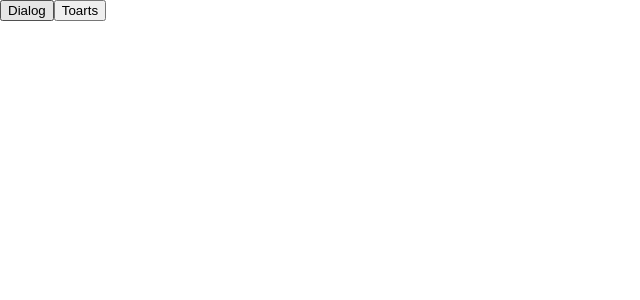
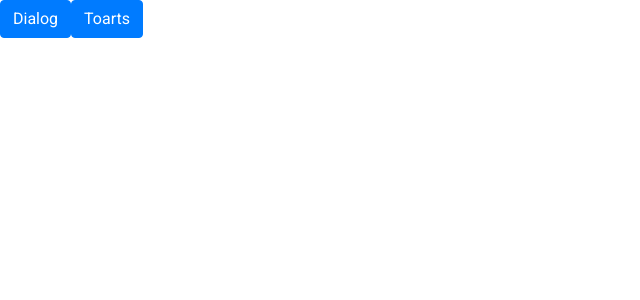
Before and after one commit to quockhanh23/Angular_Han_Kinh, an Angular app: page / in a window 1280 px wide. Shown: the top 300 px of the page, without its empty margins (0-640 px from the left). Built offline with nearby package versions, Linux system fonts and the light colour scheme.

Commit message:
add done ng-bootstrap

```diff
--- a/angular.json
+++ b/angular.json
@@ -27,6 +27,7 @@
               "src/assets"
             ],
             "styles": [
+              "node_modules/bootstrap/dist/css/bootstrap.min.css",
               "node_modules/ngx-toastr/toastr.css",
               "src/custom-theme.scss",
               "src/styles.css"
--- a/package.json
+++ b/package.json
@@ -16,10 +16,13 @@
     "@angular/compiler": "~13.2.0",
     "@angular/core": "~13.2.0",
     "@angular/forms": "~13.2.0",
+    "@angular/localize": "~13.2.0",
     "@angular/material": "^13.2.1",
     "@angular/platform-browser": "~13.2.0",
     "@angular/platform-browser-dynamic": "~13.2.0",
     "@angular/router": "~13.2.0",
+    "@ng-bootstrap/ng-bootstrap": "^11.0.0",
+    "bootstrap": "^4.6.0",
     "ngx-toastr": "^14.2.1",
     "rxjs": "~7.5.0",
     "tslib": "^2.3.0",
--- a/src/app/app.module.ts
+++ b/src/app/app.module.ts
@@ -8,6 +8,7 @@ import {TestComponent} from './test/test.component';
 import {DialogComponent} from './dialog/dialog.component';
 import {MaterialModule} from "./material/material.module";
 import {ToastrModule} from "ngx-toastr";
+import { NgbModule } from '@ng-bootstrap/ng-bootstrap';
 
 @NgModule({
   declarations: [
@@ -20,7 +21,8 @@ import {ToastrModule} from "ngx-toastr";
     AppRoutingModule,
     BrowserAnimationsModule,
     MaterialModule,
-    ToastrModule.forRoot()
+    ToastrModule.forRoot(),
+    NgbModule
   ],
   providers: [],
   bootstrap: [AppComponent]
--- a/src/app/test/test.component.html
+++ b/src/app/test/test.component.html
@@ -1,2 +1,2 @@
-<button (click)="openDialog()">Dialog</button>
-<button (click)="openToarts()">Toarts</button>
+<button class="btn btn-primary" (click)="openDialog()">Dialog</button>
+<button class="btn btn-primary" (click)="openToarts()">Toarts</button>
--- a/src/polyfills.ts
+++ b/src/polyfills.ts
@@ -1,3 +1,7 @@
+/***************************************************************************************************
+ * Load `$localize` onto the global scope - used if i18n tags appear in Angular templates.
+ */
+import '@angular/localize/init';
 /**
  * This file includes polyfills needed by Angular and is loaded before the app.
  * You can add your own extra polyfills to this file.
--- a/src/styles.css
+++ b/src/styles.css
@@ -1,4 +1,4 @@
 /* You can add global styles to this file, and also import other style files */
-
+@import "~bootstrap/dist/css/bootstrap.css";
 html, body { height: 100%; }
 body { margin: 0; font-family: Roboto, "Helvetica Neue", sans-serif; }
```
Also changed, not shown: 1 other file (tests, documents, lock files or other folders).
